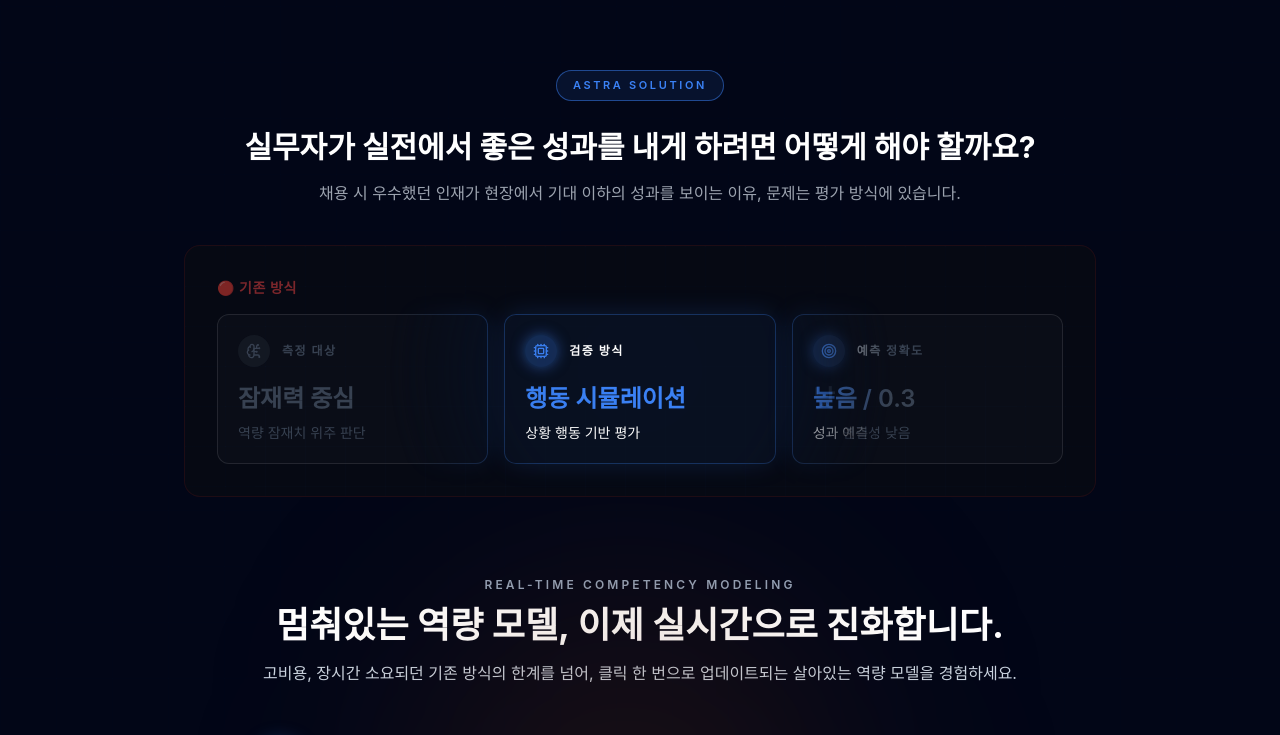
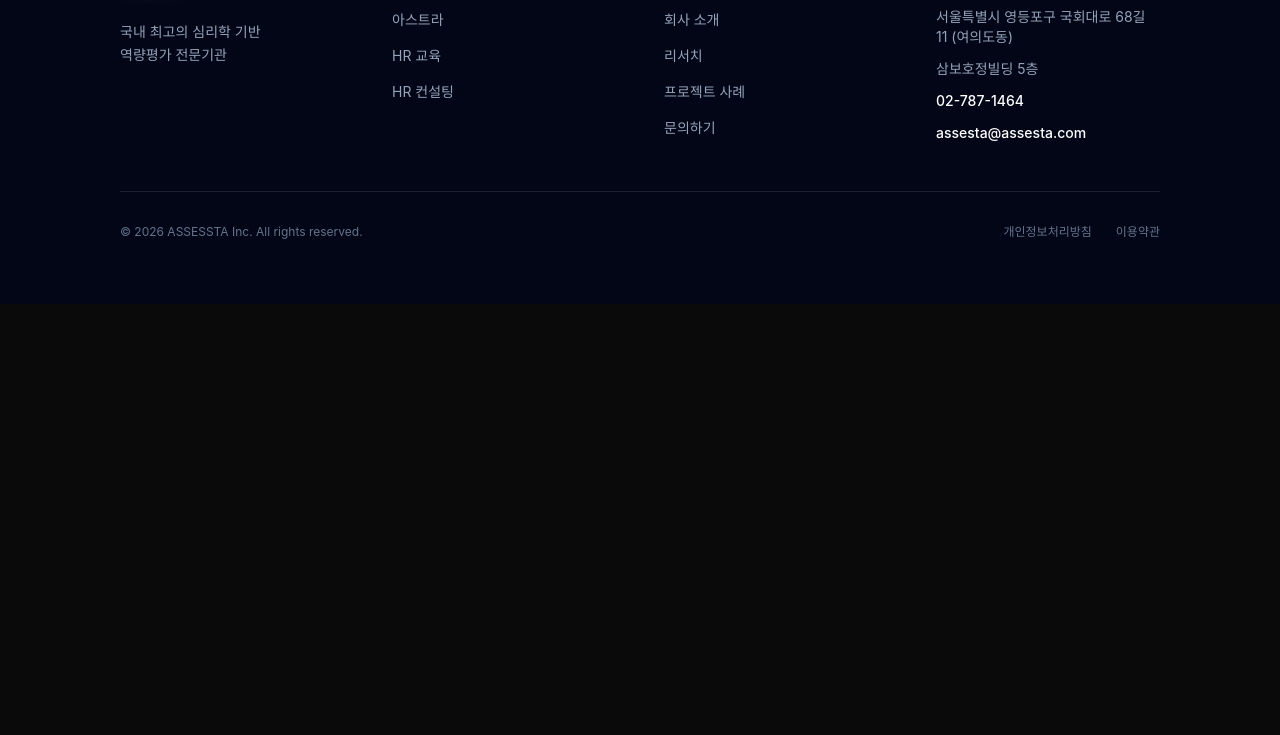
Before and after one commit to sycho2003/v0-hr, a Next.js app: page / in a window 1280 px wide. Shown: the part 890-1625 px from the top of the page. After the commit the page ends 1194 px from the top, so only its background shows below. Built offline with nearby package versions, Linux system fonts and the light colour scheme; a web font is replaced by a local one.

Commit message:
revert changes and reinstate removed @tailwindcss/postcss

```diff
--- a/app/globals.css
+++ b/app/globals.css
@@ -223,7 +223,6 @@
     font-family: 'Pretendard', -apple-system, BlinkMacSystemFont, system-ui, 'Apple SD Gothic Neo', 'Noto Sans KR', sans-serif;
   }
   html {
-    position: relative;
     scroll-behavior: smooth;
   }
 }
--- a/app/layout.tsx
+++ b/app/layout.tsx
@@ -22,9 +22,9 @@ export default function RootLayout({
 }>) {
   return (
     <html lang="ko" suppressHydrationWarning>
-        <body className="relative bg-neutral-950 font-sans antialiased text-white" suppressHydrationWarning>
+        <body className="bg-neutral-950 font-sans antialiased text-white" suppressHydrationWarning>
         <Navigation />
-        <main className="relative min-h-screen bg-neutral-950">
+        <main className="min-h-screen bg-neutral-950">
           <PageTransition>{children}</PageTransition>
         </main>
         <Footer />
--- a/app/page.tsx
+++ b/app/page.tsx
@@ -421,7 +421,7 @@ function SpotlightRevealSection() {
           </span>
         </motion.div>
         <h2 className="mt-3 text-3xl font-bold text-white">
-          실무자가 실전에서 좋은 성과를 내게 하려면 어떻게 해야 할까요?
+          실무자가 실전에서 좋은 성과를 내게 하려면 어떻�� 해야 할까요?
         </h2>
         <p className="mx-auto mt-4 max-w-4xl text-gray-400">
           채용 시 우수했던 인재가 현장에서 기대 이하의 성과를 보이는 이유, 문제는 평가 방식에 있습니다.
@@ -1118,7 +1118,7 @@ export default function Page() {
   }
 
   return (
-    <div className="relative h-auto min-h-screen snap-y snap-proximity scroll-pt-24 overflow-x-hidden bg-[#020617] text-white">
+    <div className="relative h-[100dvh] snap-y snap-proximity scroll-pt-24 overflow-y-auto overflow-x-hidden bg-[#020617] text-white">
       <div className="pointer-events-none absolute inset-0">
         <div className="nebula-orb nebula-orb-1" />
         <div className="nebula-orb nebula-orb-2" />
--- a/components/page-transition.tsx
+++ b/components/page-transition.tsx
@@ -13,7 +13,6 @@ export function PageTransition({ children }: { children: React.ReactNode }) {
         initial={{ opacity: 0, y: 22 }}
         animate={{ opacity: 1, y: 0 }}
         transition={{ duration: 0.38, ease: [0.22, 1, 0.36, 1] }}
-        style={{ position: 'relative' }}
       >
         {children}
       </motion.div>
--- a/package.json
+++ b/package.json
@@ -65,6 +65,7 @@
     "zod": "^3.24.1"
   },
   "devDependencies": {
+    "@tailwindcss/postcss": "^4.1.13",
     "@types/node": "^22",
     "@types/react": "19.2.7",
     "@types/react-dom": "19.2.3",
--- a/postcss.config.mjs
+++ b/postcss.config.mjs
@@ -2,7 +2,6 @@
 const config = {
   plugins: {
     tailwindcss: {},
-    autoprefixer: {},
   },
 }
 
```
Also changed, not shown: 1 other file (tests, documents, lock files or other folders).
